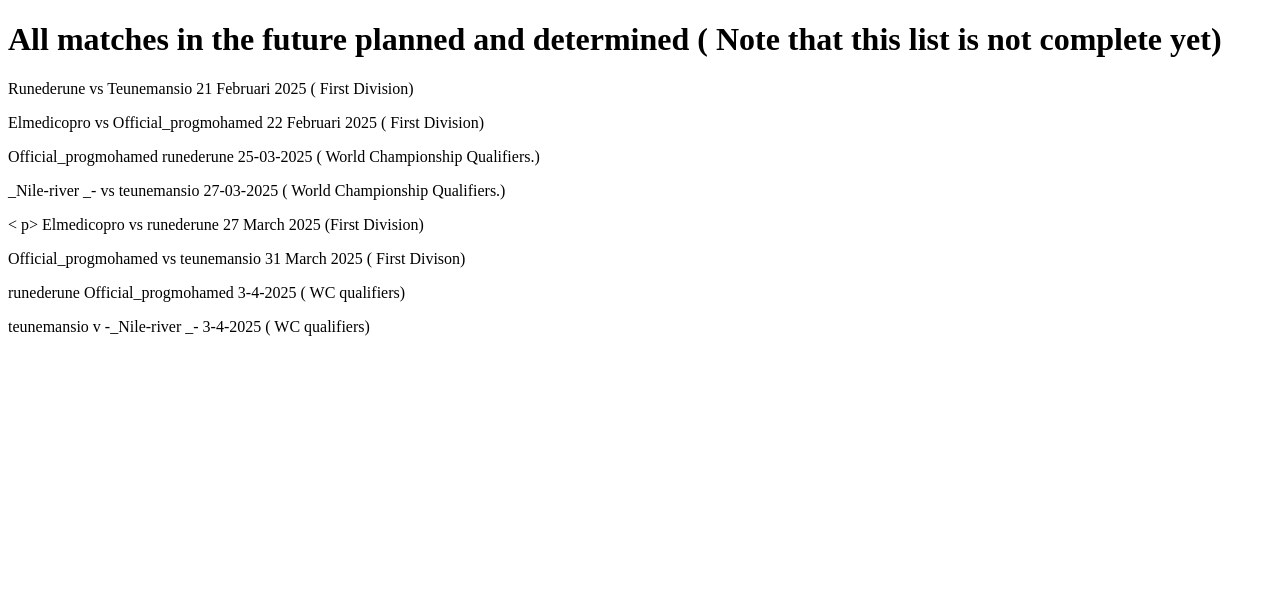
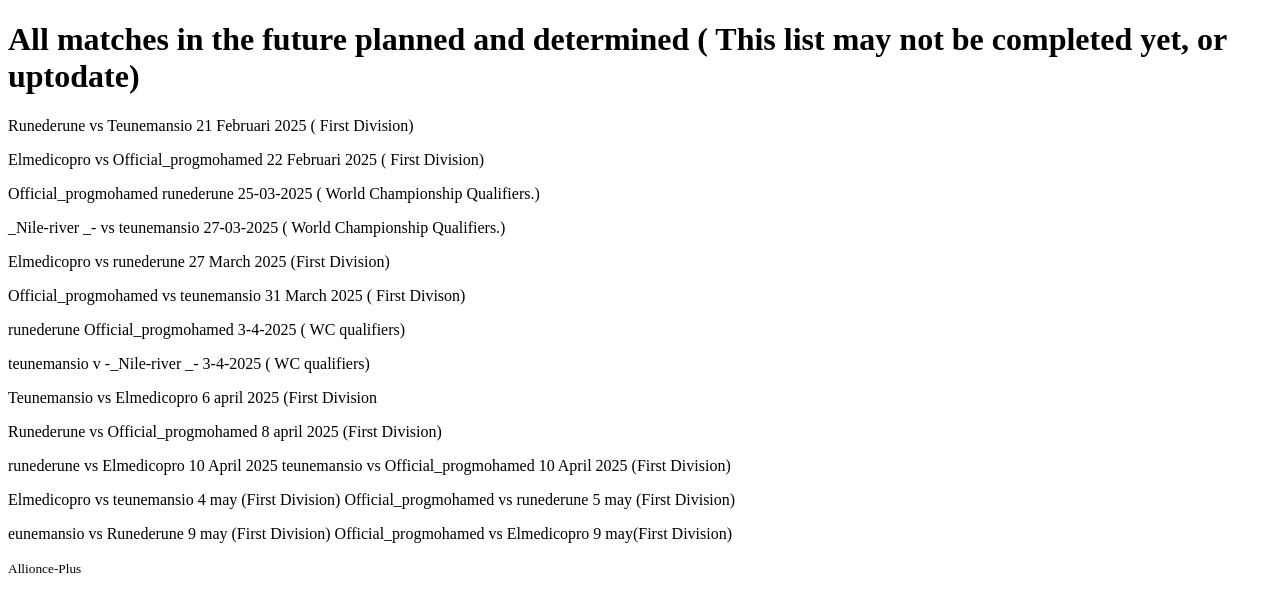
Before and after one commit to Allionce/Lallionce-Plus, a plain HTML site: page ScratchPingpongmatches.html in a window 1280 px wide. Drawn offline with Linux system fonts and the light colour scheme.

Commit message:
Update ScratchPingpongmatches.html

```diff
--- a/ScratchPingpongmatches.html
+++ b/ScratchPingpongmatches.html
@@ -6,16 +6,23 @@
     <title>Scratch Pingpong Matchest</title>
 </head>
 <body>
-<H1> All matches in the future planned and determined ( Note that this list is not complete yet) </H1>
+<H1> All matches in the future planned and determined ( This list may not be completed yet, or uptodate) </H1>
 <p> Runederune vs Teunemansio 21 Februari 2025 ( First Division)</p>
 <p> Elmedicopro vs Official_progmohamed  22 Februari 2025 ( First Division)</p>
 <p> Official_progmohamed  runederune 25-03-2025 ( World Championship Qualifiers.)</p>
 <p> _Nile-river _- vs teunemansio 27-03-2025 ( World Championship Qualifiers.) </p>
-< p> Elmedicopro vs runederune 27 March 2025 (First Division) </p>
+<p> Elmedicopro vs runederune 27 March 2025 (First Division) </p>
 <p> Official_progmohamed vs teunemansio 31 March 2025 ( First Divison) </p>
 <p> runederune Official_progmohamed 3-4-2025 ( WC qualifiers)</p>
 <p>teunemansio v -_Nile-river _-   3-4-2025 ( WC qualifiers)</p>
-
-
+    <p>Teunemansio vs Elmedicopro 6 april 2025 (First Division </p>
+<p> Runederune vs Official_progmohamed  8 april 2025 (First Division)</p>
+    <p> runederune vs Elmedicopro 10 April 2025
+ teunemansio vs Official_progmohamed 10 April 2025 (First Division)</p>
+    <p> Elmedicopro vs teunemansio 4 may (First Division)
+ Official_progmohamed vs runederune 5 may (First Division)</p>
+    <p> eunemansio vs Runederune 9 may (First Division)
+Official_progmohamed vs Elmedicopro 9 may(First Division)</p>
+<small> Allionce-Plus</small>
 </body>
 </head>
```
